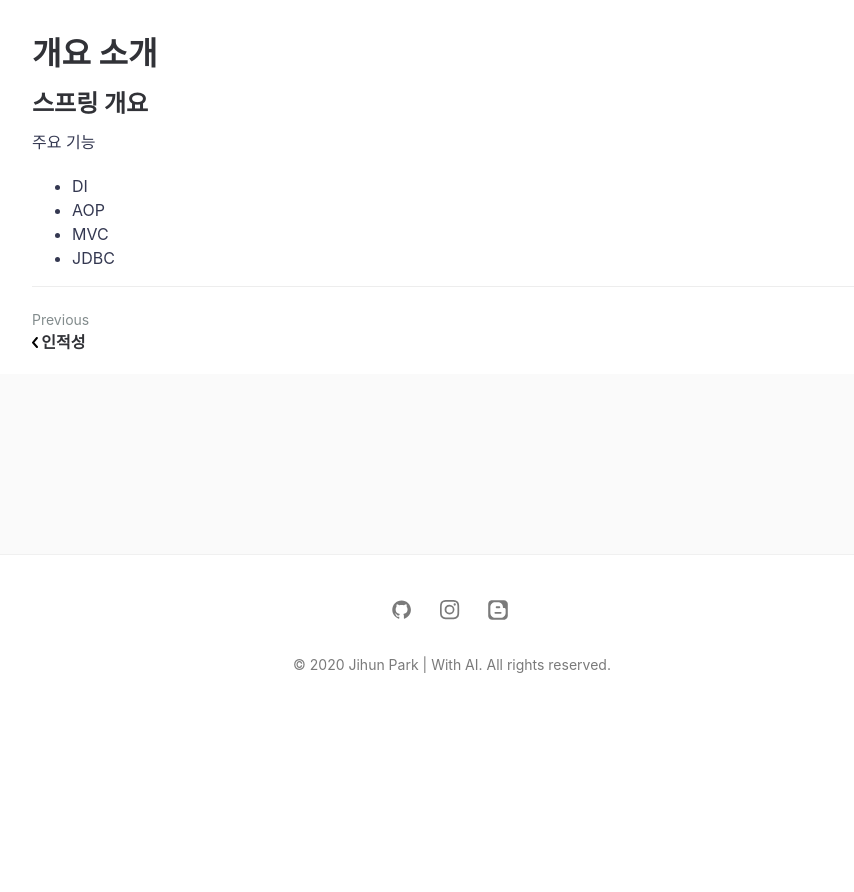
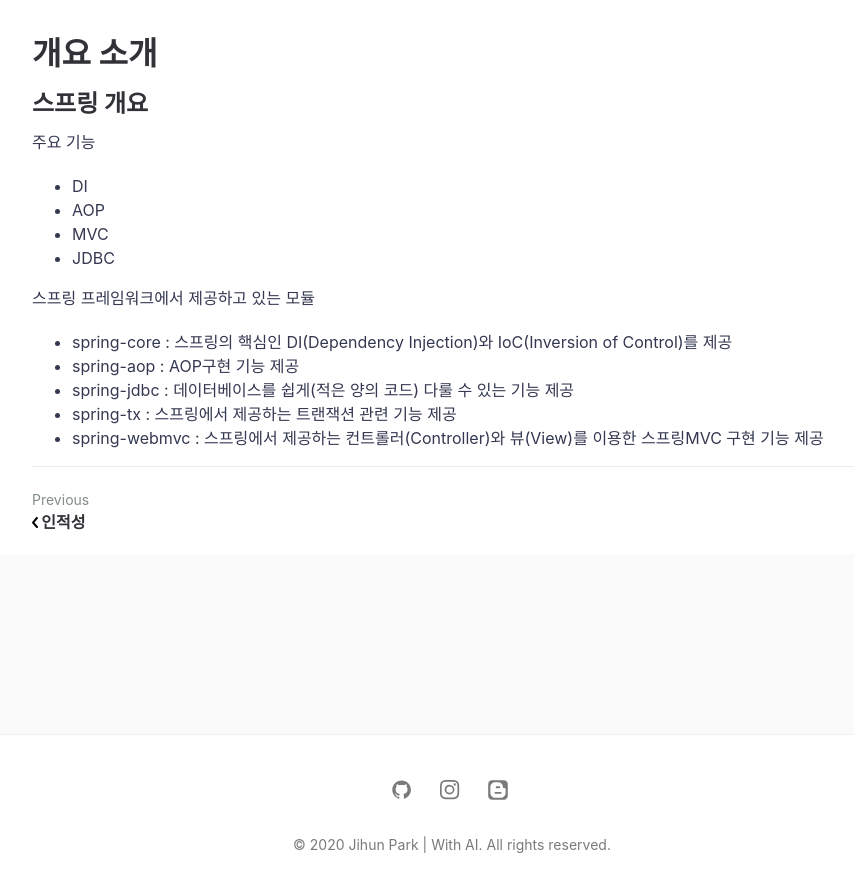
Before and after one commit to jihunparkme/jihunparkme.github.io, a Jekyll site: the page built from _posts/2020-06-24-Spring-Framework.md, in a window 1280 px wide and 900 px high, scrolled down 626 px. Shown: the top 892 px of the window, without its empty margins (188-1042 px from the left). Built offline with Jekyll 4.4.1, drawn with Linux system fonts in a browser that asks for light colours; comment, search, counter and statistics services are not loaded; before the commit the page ends 1346 px from its top, so only the background shows below that.

Commit message:
Add: spring file

```diff
--- a/_posts/2020-06-24-Spring-Framework.md
+++ b/_posts/2020-06-24-Spring-Framework.md
@@ -12,12 +12,17 @@ featured-img: spring
 
 
 # 개요 소개
-
 ## 스프링 개요
-
 주요 기능
-
 - DI
 - AOP
 - MVC
 - JDBC
+
+스프링 프레임워크에서 제공하고 있는 모듈
+
+- spring-core : 스프링의 핵심인 DI(Dependency Injection)와 IoC(Inversion of Control)를 제공
+- spring-aop : AOP구현 기능 제공
+- spring-jdbc : 데이터베이스를 쉽게(적은 양의 코드) 다룰 수 있는 기능 제공
+- spring-tx : 스프링에서 제공하는 트랜잭션 관련 기능 제공
+- spring-webmvc : 스프링에서 제공하는 컨트롤러(Controller)와 뷰(View)를 이용한 스프링MVC 구현 기능 제공
```
